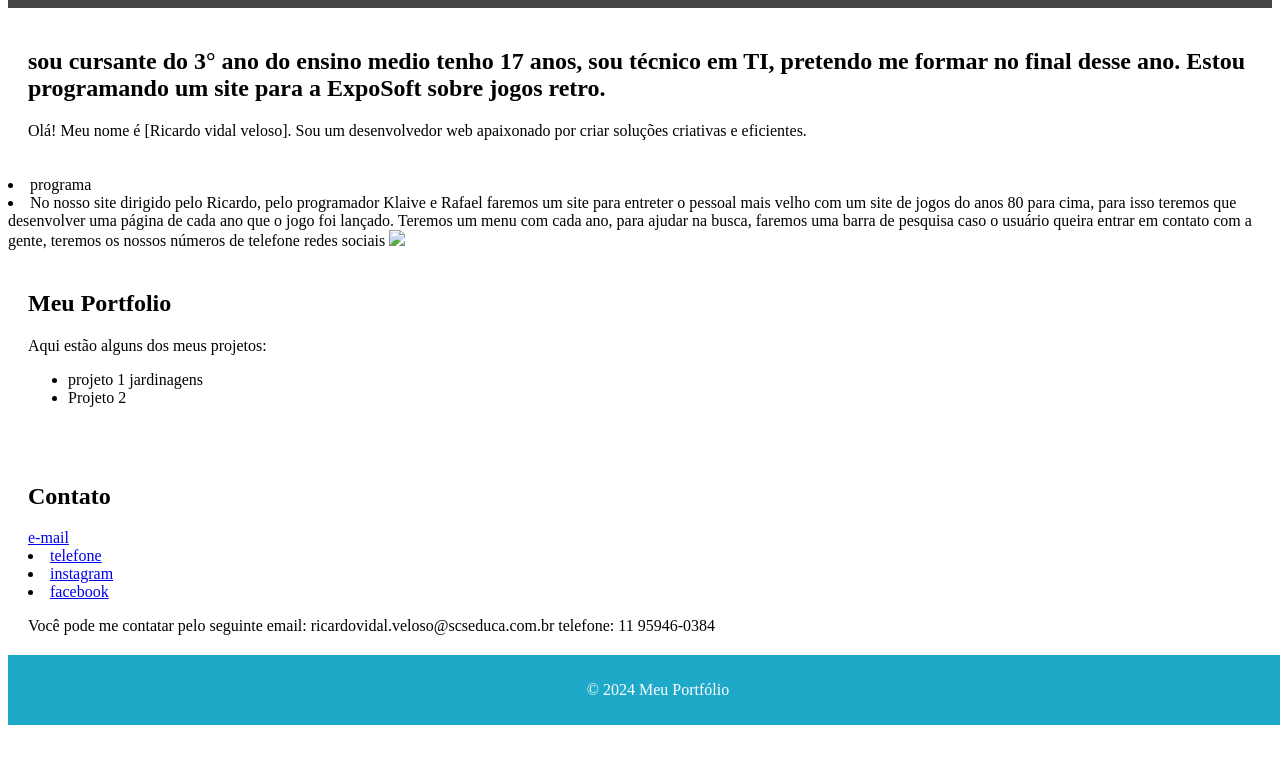
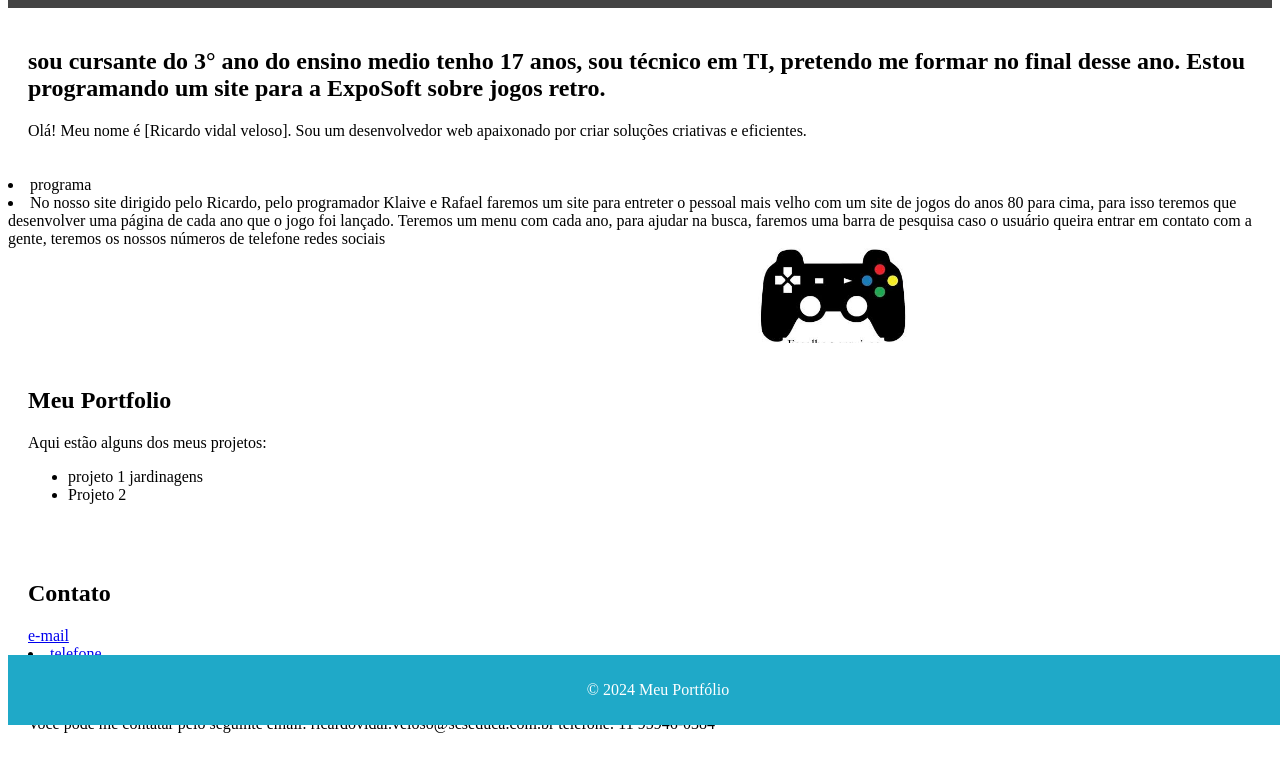
Before and after one commit to ricard0alcina3a2024/prova-nil-t1, a plain HTML site: page index.html in a window 1280 px wide. Shown: the part 75-846 px from the top of the page. Before the commit the page ends 800 px from the top, so only its background shows below. Drawn offline with Linux system fonts and the light colour scheme.

Commit message:
alteração css

```diff
--- a/.index.html
+++ b/index.html
@@ -8,7 +8,7 @@
     <meta name="viewport" content="width=device-width, initial-scale=1.0">
     <title>Meu Portfólio</title>
     <style>
-         .menu{
+         menu{
             font-family: Arial, sans-serif;
             margin: 0;
             padding: 0;
@@ -46,6 +46,11 @@
             bottom: 0;
             width: 100%;
         }
+
+        .controle{
+            margin-left: 750px;
+            width: 150px;
+        }
     </style>
 </head>
 <body>
@@ -75,7 +80,7 @@
          faremos uma barra de pesquisa caso o usuário queira entrar em contato com a gente,
          teremos os nossos números de telefone redes sociais
          <!-- Caminho para a imagem é especificado no atributo src -->
-<img src="controlevideogame.png"
+<img class="controle" src="controlevideogame.jpg"
 
         <li>
     </ul>
```
Also changed, not shown: controlevideogame.jpg (added).
